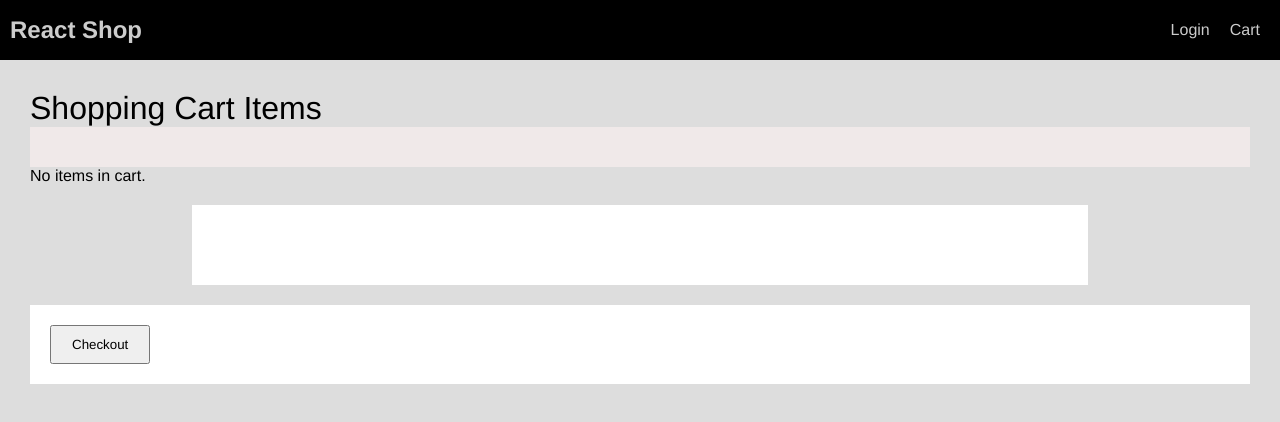
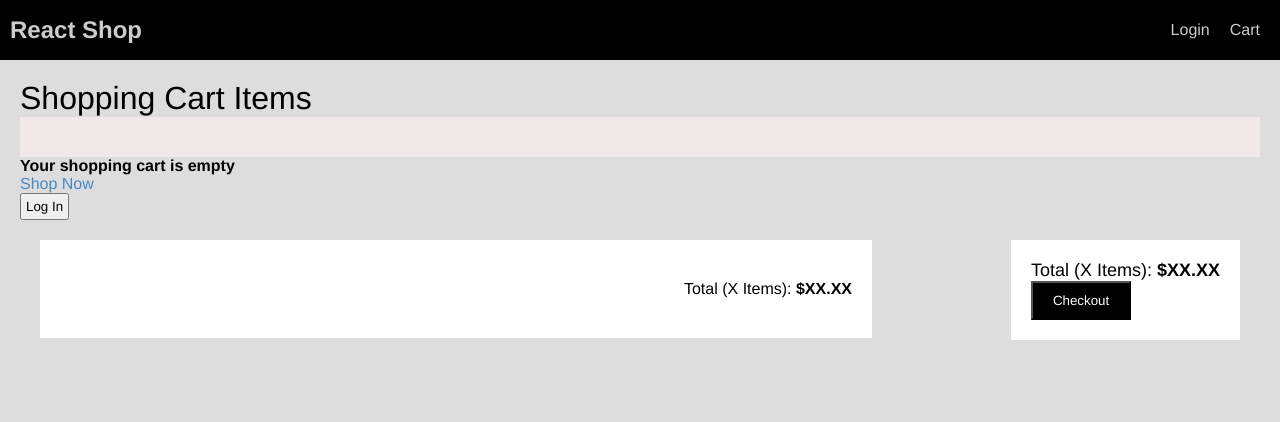
Before and after one commit to dokinqs/cart, a React (Create React App) app: page /cart in a window 1280 px wide. Shown: the top 422 px of the page. Built offline with nearby package versions, Linux system fonts and the light colour scheme.

Commit message:
handle delete item button, css layout

```diff
--- a/src/App.css
+++ b/src/App.css
@@ -12,6 +12,9 @@ img {
   width: 300px;
   height: 300px;
 }
+a {
+  color: rgb(72, 137, 195);
+}
 a:hover, button:hover {
   cursor: pointer;
 }
--- a/src/App.js
+++ b/src/App.js
@@ -19,22 +19,26 @@ const App = () => {
     }
   }
 
-  const removed = (prod) => {
+  const removedAlert = (prod) => {
     document.getElementById('removed-alert').innerHTML = `${prod.name} was removed.`;
   }
 
-  const handleRemove = (prod) => {
+  const handleSubtract = (prod) => {
     const prodExists = cartItems.find((item) => item.id === prod.id);
     if (prodExists.quantity === 1) {
       setCartItems(cartItems.filter((item) => item.id !== prod.id));
-      // console.log(`${prod.name} was removed.`);
-      removed(prod);
+      removedAlert(prod);
     } else {
       setCartItems(cartItems.map((item) => item.id === prod.id
       ? { ...prodExists, quantity: prodExists.quantity - 1 }
       : item
       ));
     }
+  }
+
+  const handleDelete = (prod) => {
+    setCartItems(cartItems.filter((item) => item.id !== prod.id));
+    removedAlert(prod);
   }
 
   return (
@@ -45,7 +49,8 @@ const App = () => {
           prodItems={productItems}
           cartItems={cartItems}
           handleAdd={handleAdd}
-          handleRemove={handleRemove}
+          handleSubtract={handleSubtract}
+          handleDelete={handleDelete}
         />
       </Router>
     </div>
--- a/src/components/front/Cart/Cart.css
+++ b/src/components/front/Cart/Cart.css
@@ -1,17 +1,41 @@
 .cart-items {
   background-color: #ddd;
-  padding: 30px;
+  padding: 20px;
   min-height: 100vh;
 }
 .cart-items-header {
   font-size: 2rem;
 }
+
+
+.checkout {
+  float: right;
+  padding: 20px;
+  margin: 20px;
+  background: white;
+}
+.checkout span {
+  font-size: 18px;
+}
+.checkout-btn {
+  padding: 10px 20px;
+  background-color: #000;
+  color: white;
+}
+
+
 .cart-items-container {
-  margin: 20px auto;
+  margin: 20px;
   background-color: white;
-  width: 70vw;
+  width: 65vw;
   padding: 40px 20px;
+  float: none;
 }
+
+.cart-items-empty .login {
+  padding: 4px;
+}
+
 .cart-item-list {
   padding: 10px;
   border-bottom: 1px solid #ddd;
@@ -27,8 +51,11 @@
 .cart-item-function button {
   margin: 3px;
   height: 35px;
-  width: 35px;
-  font-size: 26px;
+  min-width: 35px;
+  line-height: 26px;
+}
+.cart-item-function .cart-item-delete {
+  padding: 0 5px;
 }
 
 #removed-alert {
@@ -36,14 +63,13 @@
   padding: 20px;
 }
 
-/* .total {
-  float: right;
-} */
+.total {
+  text-align: right;
+}
 
-.checkout {
-  background: white;
-  padding: 20px;
+
+@media only screen and (max-width: 770px) {
+  .checkout {
+    float: none;
+  }
 }
-.checkout-btn {
-  padding: 10px 20px;
-}
--- a/src/components/front/Cart/Cart.jsx
+++ b/src/components/front/Cart/Cart.jsx
@@ -1,7 +1,7 @@
 import React from 'react';
 import './Cart.css';
 
-const Cart = ({ cItems, handleAdd, handleRemove }) => {
+const Cart = ({ cItems, handleAdd, handleSubtract, handleDelete }) => {
   return (
     <div className='cart-items'>
       <div className='cart-items-header'>Shopping Cart Items</div>
@@ -9,8 +9,25 @@ const Cart = ({ cItems, handleAdd, handleRemove }) => {
       <div id='removed-alert'></div>
 
       {cItems.length === 0 && (
-        <div className='cart-items-empty'>No items in cart.</div>
+        <div className='cart-items-empty'>
+          <b>Your shopping cart is empty</b>
+          <br />
+          <a href="/">Shop Now</a>
+          <br />
+          <a href="login">
+            <button className='login'>
+              Log In
+            </button>
+          </a>
+        </div>
       )}
+
+      <div className='checkout'>
+        <span className='sc-items'>Total (X Items): </span>
+        <span className='sc-total'><b>$XX.XX</b></span>
+        <br />
+        <button className='checkout-btn'>Checkout</button>
+      </div>
 
       <div className='cart-items-container'>
 
@@ -37,18 +54,22 @@ const Cart = ({ cItems, handleAdd, handleRemove }) => {
               >+</button>
               <button
                 className='cart-item-remove'
-                onClick={() => handleRemove(item)}
+                onClick={() => handleSubtract(item)}
               >-</button>
+              <button
+                className='cart-item-delete'
+                onClick={() => handleDelete(item)}
+              >Delete</button>
             </div>
           </div>
         ))}
 
-        {/* <div className='total'>Total: </div> */}
+        <div className='total'>
+          <span className='sc-items'>Total (X Items): </span>
+          <span className='sc-total'><b>$XX.XX</b></span>
+        </div>
       </div>
 
-      <div className='checkout'>
-        <button className='checkout-btn'>Checkout</button>
-      </div>
     </div>
   )
 }
--- a/src/components/front/Paths/Paths.jsx
+++ b/src/components/front/Paths/Paths.jsx
@@ -4,7 +4,7 @@ import Login from "../Login/Login";
 import Cart from "../Cart/Cart";
 import { Route, Routes } from "react-router-dom";
 
-const Paths = ({ prodItems, cartItems, handleAdd, handleRemove }) => {
+const Paths = ({ prodItems, cartItems, handleAdd, handleSubtract, handleDelete }) => {
   return (
     <div>
       <Routes>
@@ -21,7 +21,9 @@ const Paths = ({ prodItems, cartItems, handleAdd, handleRemove }) => {
           element={<Cart
             cItems={cartItems}
             handleAdd={handleAdd}
-            handleRemove={handleRemove} />}
+            handleSubtract={handleSubtract}
+            handleDelete={handleDelete}
+          />}
         ></Route>
       </Routes>
     </div>
```
